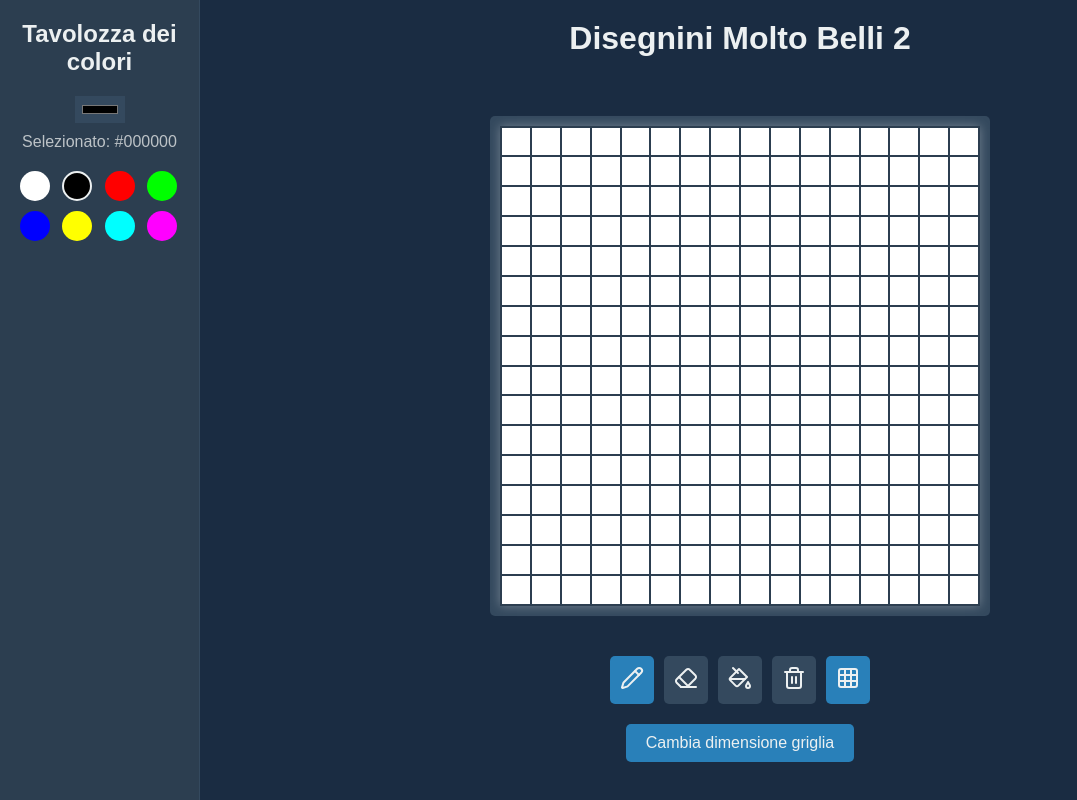
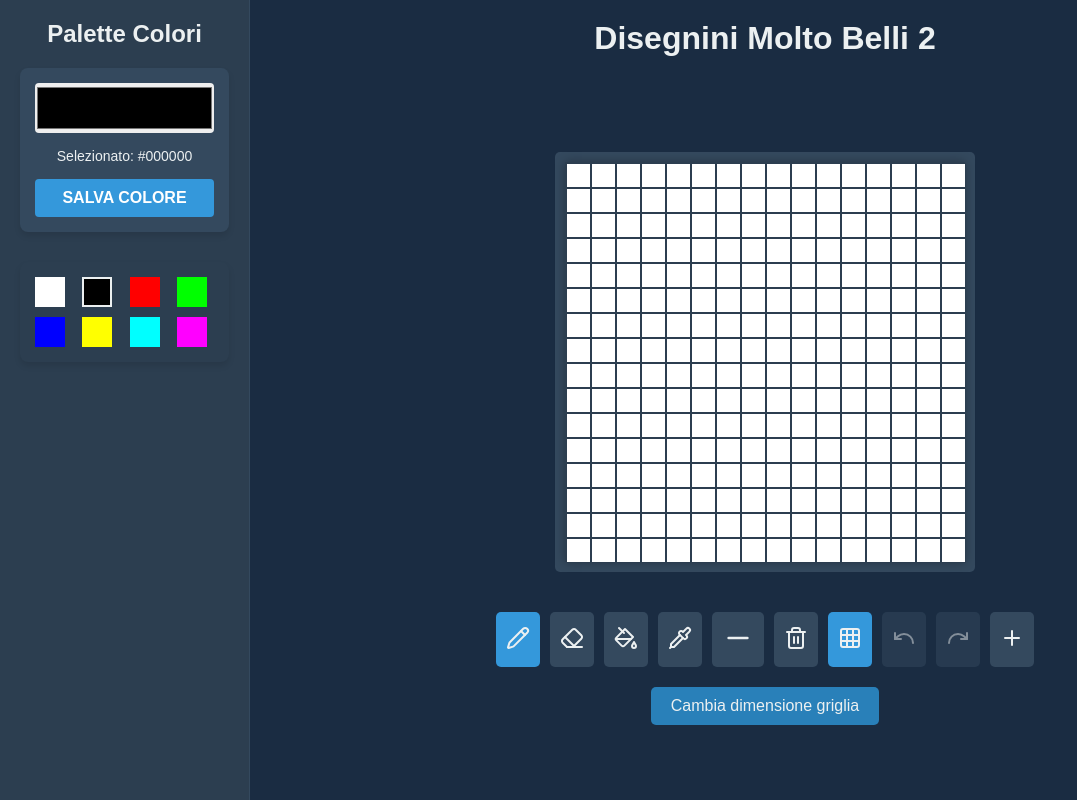
Before and after one commit to montialee/DBM, a React (Vite) app: page / in a window 1280 px wide. Both pictures are taken after a click on the button "16x16 - Senza il quadratino del centro". Shown: the whole page, without its empty margins (0-1077 px from the left). Built offline with nearby package versions, Linux system fonts and the light colour scheme.

Commit message:
update 1.1.0

```diff
--- a/src/App.css
+++ b/src/App.css
@@ -30,7 +30,7 @@ body, html {
 }
 
 .sidebar {
-  width: 200px;
+  width: 250px;
   padding: 20px;
   background-color: #2c3e50;
   border-right: 1px solid #34495e;
@@ -64,19 +64,59 @@ h1, h2 {
   display: flex;
   flex-direction: column;
   align-items: center;
-  margin-bottom: 20px;
+  margin-bottom: 30px;
+  padding: 15px;
+  background-color: #34495e;
+  border-radius: 8px;
+  box-shadow: 0 4px 6px rgba(0, 0, 0, 0.1);
 }
 
-.color-picker input {
-  margin-bottom: 10px;
-  background-color: #34495e;
+.color-picker input[type="color"] {
+  width: 100%;
+  height: 50px;
   border: none;
-  padding: 5px;
+  border-radius: 4px;
+  cursor: pointer;
+  margin-bottom: 15px;
 }
 
 .color-picker span {
-  text-align: center;
-  color: #bdc3c7;
+  font-size: 14px;
+  margin-bottom: 15px;
+  color: #ecf0f1;
+}
+
+.save-color-btn {
+  width: 100%;
+  padding: 10px;
+  font-size: 16px;
+  font-weight: bold;
+  text-transform: uppercase;
+  background-color: #3498db;
+  color: #ffffff;
+  border: none;
+  border-radius: 4px;
+  cursor: pointer;
+  transition: background-color 0.3s, transform 0.1s;
+}
+
+.save-color-btn:hover {
+  background-color: #2980b9;
+}
+
+.save-color-btn:active {
+  transform: scale(0.98);
+}
+
+.saved-colors-box {
+  display: flex;
+  flex-direction: column;
+  align-items: center;
+  margin-bottom: 30px;
+  padding: 15px;
+  background-color: #2c3e50;
+  border-radius: 8px;
+  box-shadow: 0 4px 6px rgba(0, 0, 0, 0.1);
 }
 
 .palette {
@@ -84,14 +124,20 @@ h1, h2 {
   grid-template-columns: repeat(4, 1fr);
   gap: 10px;
   justify-content: center;
+  width: 100%;
 }
 
 .color-swatch {
   width: 30px;
   height: 30px;
-  border-radius: 50%;
   cursor: pointer;
   border: 2px solid transparent;
+  border-radius: 0;
+  transition: transform 0.1s;
+}
+
+.color-swatch:hover {
+  transform: scale(1.1);
 }
 
 .color-swatch.active {
@@ -99,9 +145,8 @@ h1, h2 {
 }
 
 .grid-container {
-  display: flex;
-  justify-content: center;
-  align-items: center;
+  position: relative;
+  display: inline-block;
   margin: 20px 0;
   background-color: #34495e;
   padding: 10px;
@@ -111,12 +156,13 @@ h1, h2 {
 .grid {
   display: grid;
   border: 1px solid #2c3e50;
-  box-shadow: 0 0 10px rgb(255, 255, 255, 0.3);
+  box-shadow: 0 0 10px rgba(0, 0, 0, 0.3);
 }
 
 .cell {
+  width: 25px;
+  height: 25px;
   cursor: pointer;
-  aspect-ratio: 1;
 }
 
 .grid.with-gridlines .cell {
@@ -128,6 +174,7 @@ h1, h2 {
   gap: 10px;
   margin-top: 20px;
   justify-content: center;
+  flex-wrap: wrap;
 }
 
 .tool-btn {
@@ -138,6 +185,7 @@ h1, h2 {
   cursor: pointer;
   transition: background-color 0.3s;
   color: #ecf0f1;
+  position: relative;
 }
 
 .tool-btn:hover {
@@ -145,28 +193,54 @@ h1, h2 {
 }
 
 .tool-btn.active {
-  background-color: #2980b9;
+  background-color: #3498db;
+}
+
+.tool-btn:disabled {
+  opacity: 0.5;
+  cursor: not-allowed;
+}
+
+.tool-btn:disabled:hover {
+  background-color: #34495e;
+}
+
+.tool-btn::after {
+  content: attr(title);
+  position: absolute;
+  bottom: 100%;
+  left: 50%;
+  transform: translateX(-50%);
+  background-color: #34495e;
+  color: #ecf0f1;
+  padding: 5px;
+  border-radius: 3px;
+  font-size: 12px;
+  white-space: nowrap;
+  opacity: 0;
+  visibility: hidden;
+  transition: opacity 0.3s, visibility 0.3s;
+}
+
+.tool-btn:hover::after {
+  opacity: 1;
+  visibility: visible;
 }
 
 .change-size-btn {
   margin-top: 20px;
   background-color: #2980b9;
   color: #ecf0f1;
+  border: none;
+  padding: 10px 20px;
+  font-size: 16px;
+  border-radius: 5px;
+  cursor: pointer;
+  transition: background-color 0.3s;
 }
 
-button {
-  padding: 10px 20px;
-  font-size: 16px;
-  background-color: #34495e;
-  border: none;
-  border-radius: 5px;
-  cursor: pointer;
-  text-align: center;
-  color: #ecf0f1;
-}
-
-button:hover {
-  background-color: #2c3e50;
+.change-size-btn:hover {
+  background-color: #3498db;
 }
 
 .overlay {
@@ -191,38 +265,84 @@ button:hover {
 
 .size-selector {
   display: flex;
-  justify-content: center;
-  align-items: center;
+  flex-direction: column;
   gap: 1rem;
 }
 
-.size-selector input {
-  width: 60px;
-  font-size: 1.2rem;
-  padding: 5px;
-  text-align: center;
-  background-color: #34495e;
+.size-selector button {
+  font-size: 1rem;
+  padding: 10px;
+  background-color: #3498db;
   color: #ecf0f1;
   border: none;
+  border-radius: 5px;
+  cursor: pointer;
+  transition: background-color 0.3s;
+}
+
+.size-selector button:hover {
+  background-color: #2980b9;
+}
+
+.symmetry-line {
+  position: absolute;
+  pointer-events: none;
+  background-color: transparent;
+}
+
+.symmetry-line.horizontal {
+  width: 100%;
+  height: 1px;
+  top: 50%;
+  left: 0;
+}
+
+.symmetry-line.horizontal::after {
+  content: '';
+  position: absolute;
+  top: 0;
+  left: 0;
+  right: 0;
+  bottom: 0;
+  border-top: 1px dashed rgba(224, 224, 224, 1);
+  box-shadow: 0 0 2px rgba(0, 0, 0, 0.8);
+}
+
+.symmetry-line.vertical {
+  width: 1px;
+  height: 100%;
+  left: 50%;
+  top: 0;
+}
+
+.symmetry-line.vertical::after {
+  content: '';
+  position: absolute;
+  top: 0;
+  left: 0;
+  right: 0;
+  bottom: 0;
+  border-left: 1px dashed rgba(224, 224, 224, 1);
+  box-shadow: 0 0 2px rgba(0, 0, 0, 0.8);
 }
 
 @media (max-width: 768px) {
   .app-container {
     flex-direction: column;
   }
-
   .sidebar {
     width: 100%;
     border-right: none;
     border-bottom: 1px solid #34495e;
   }
-
   .main-area {
     padding: 10px;
   }
-
   .grid {
     max-width: 90vw;
     max-height: 90vw;
   }
+  .tools {
+    flex-wrap: wrap;
+  }
 }
--- a/src/App.jsx
+++ b/src/App.jsx
@@ -1,5 +1,5 @@
-import React, { useState, useEffect } from 'react';
-import { Pencil, Eraser, PaintBucket, Trash2, Grid } from 'lucide-react';
+import React, { useState, useEffect, useCallback } from 'react';
+import { Pencil, Eraser, PaintBucket, Trash2, Grid, Undo, Redo, Pipette, Plus, Minus } from 'lucide-react';
 import './App.css';
 
 const GridSizeOverlay = ({ onSizeSelect }) => {
@@ -28,23 +28,68 @@ const App = () => {
   const [currentTool, setCurrentTool] = useState('pencil');
   const [palette, setPalette] = useState(['#FFFFFF', '#000000', '#FF0000', '#00FF00', '#0000FF', '#FFFF00', '#00FFFF', '#FF00FF']);
   const [showGridlines, setShowGridlines] = useState(true);
+  const [history, setHistory] = useState([]);
+  const [historyIndex, setHistoryIndex] = useState(-1);
+  const [symmetryMode, setSymmetryMode] = useState('none');
+  const [lineStart, setLineStart] = useState(null);
 
   useEffect(() => {
-    setGrid(Array(gridSize).fill().map(() => Array(gridSize).fill('#FFFFFF')));
+    const initialGrid = Array(gridSize).fill().map(() => Array(gridSize).fill('#FFFFFF'));
+    setGrid(initialGrid);
+    setHistory([initialGrid]);
+    setHistoryIndex(0);
   }, [gridSize]);
+
+  const updateGridWithHistory = useCallback((newGrid) => {
+    setGrid(newGrid);
+    const newHistory = history.slice(0, historyIndex + 1);
+    newHistory.push(newGrid);
+    setHistory(newHistory);
+    setHistoryIndex(newHistory.length - 1);
+  }, [history, historyIndex]);
 
   const handleSizeSelect = (size) => {
     setGridSize(size);
     setShowOverlay(false);
   };
 
+  const applySymmetry = (newGrid, rowIndex, colIndex, color) => {
+    newGrid[rowIndex][colIndex] = color;
+
+    if (symmetryMode === 'horizontal' || symmetryMode === 'quad') {
+      newGrid[gridSize - 1 - rowIndex][colIndex] = color;
+    }
+    if (symmetryMode === 'vertical' || symmetryMode === 'quad') {
+      newGrid[rowIndex][gridSize - 1 - colIndex] = color;
+    }
+    if (symmetryMode === 'quad') {
+      newGrid[gridSize - 1 - rowIndex][gridSize - 1 - colIndex] = color;
+    }
+  };
+
   const handleCellClick = (rowIndex, colIndex) => {
-    const newGrid = [...grid];
+    if (currentTool === 'line') {
+      if (!lineStart) {
+        setLineStart({ row: rowIndex, col: colIndex });
+      } else {
+        const newGrid = grid.map(row => [...row]);
+        drawLine(newGrid, lineStart.row, lineStart.col, rowIndex, colIndex);
+        setLineStart(null);
+        updateGridWithHistory(newGrid);
+      }
+    } else {
+      const newGrid = grid.map(row => [...row]);
+
+      if (currentTool === 'eyedropper') {
+        setCurrentColor(grid[rowIndex][colIndex]);
+        setCurrentTool('pencil');
+        return;
+      }
 
       if (currentTool === 'pencil') {
-      newGrid[rowIndex][colIndex] = currentColor;
+        applySymmetry(newGrid, rowIndex, colIndex, currentColor);
       } else if (currentTool === 'eraser') {
-      newGrid[rowIndex][colIndex] = '#FFFFFF';
+        applySymmetry(newGrid, rowIndex, colIndex, '#FFFFFF');
       } else if (currentTool === 'fill') {
         const targetColor = grid[rowIndex][colIndex];
         if (targetColor !== currentColor) {
@@ -52,7 +97,31 @@ const App = () => {
         }
       }
 
-    setGrid(newGrid);
+      updateGridWithHistory(newGrid);
+    }
+  };
+
+  const drawLine = (grid, x0, y0, x1, y1) => {
+    const dx = Math.abs(x1 - x0);
+    const dy = Math.abs(y1 - y0);
+    const sx = x0 < x1 ? 1 : -1;
+    const sy = y0 < y1 ? 1 : -1;
+    let err = dx - dy;
+
+    while (true) {
+      applySymmetry(grid, x0, y0, currentColor);
+
+      if (x0 === x1 && y0 === y1) break;
+      const e2 = 2 * err;
+      if (e2 > -dy) {
+        err -= dy;
+        x0 += sx;
+      }
+      if (e2 < dx) {
+        err += dx;
+        y0 += sy;
+      }
+    }
   };
 
   const floodFill = (grid, row, col, targetColor, replacementColor) => {
@@ -68,7 +137,8 @@ const App = () => {
   };
 
   const handleClearCanvas = () => {
-    setGrid(Array(gridSize).fill().map(() => Array(gridSize).fill('#FFFFFF')));
+    const newGrid = Array(gridSize).fill().map(() => Array(gridSize).fill('#FFFFFF'));
+    updateGridWithHistory(newGrid);
   };
 
   const handleChangeSize = () => {
@@ -77,13 +147,54 @@ const App = () => {
 
   const handleColorChange = (color) => {
     setCurrentColor(color);
-    if (!palette.includes(color)) {
-      setPalette([...palette, color]);
+  };
+
+  const handleSaveColor = () => {
+    if (!palette.includes(currentColor)) {
+      setPalette([...palette, currentColor]);
     }
   };
 
   const toggleGridlines = () => {
     setShowGridlines(!showGridlines);
+  };
+
+  const handleUndo = () => {
+    if (historyIndex > 0) {
+      setHistoryIndex(historyIndex - 1);
+      setGrid(history[historyIndex - 1]);
+    }
+  };
+
+  const handleRedo = () => {
+    if (historyIndex < history.length - 1) {
+      setHistoryIndex(historyIndex + 1);
+      setGrid(history[historyIndex + 1]);
+    }
+  };
+
+  const toggleSymmetryMode = () => {
+    const modes = ['none', 'horizontal', 'vertical', 'quad'];
+    const currentIndex = modes.indexOf(symmetryMode);
+    setSymmetryMode(modes[(currentIndex + 1) % modes.length]);
+  };
+
+  const renderSymmetryLines = () => {
+    switch (symmetryMode) {
+      case 'horizontal':
+        return <div className="symmetry-line horizontal" />;
+      case 'vertical':
+        return <div className="symmetry-line vertical" />;
+      case 'quad':
+        return (
+          <>
+            <div className="symmetry-line horizontal" />
+            <div className="symmetry-line vertical" />
+          </>
+        );
+      default:
+        return null;
+    }
   };
 
   return (
@@ -93,7 +204,7 @@ const App = () => {
       ) : (
         <div className="app-container">
           <div className="sidebar">
-            <h2>Tavolozza dei colori</h2>
+            <h2>Palette Colori</h2>
             <div className="color-picker">
               <input
                 type="color"
@@ -101,7 +212,9 @@ const App = () => {
                 onChange={(e) => handleColorChange(e.target.value)}
               />
               <span>Selezionato: {currentColor}</span>
+              <button onClick={handleSaveColor} className="save-color-btn">Salva Colore</button>
             </div>
+            <div className="saved-colors-box">
               <div className="palette">
                 {palette.map((color, index) => (
                   <div
@@ -113,15 +226,19 @@ const App = () => {
                 ))}
               </div>
             </div>
+          </div>
           <div className="main-area">
             <h1>Disegnini Molto Belli 2</h1>
             <div className="drawing-area">
               <div className="grid-container">
-                <div className={`grid ${showGridlines ? 'with-gridlines' : ''}`} style={{
+                <div
+                  className={`grid ${showGridlines ? 'with-gridlines' : ''}`}
+                  style={{
                     gridTemplateColumns: `repeat(${gridSize}, 1fr)`,
-                  width: `${gridSize * 30}px`,
-                  height: `${gridSize * 30}px`
-                }}>
+                    width: `${gridSize * 25}px`,
+                    height: `${gridSize * 25}px`
+                  }}
+                >
                   {grid.map((row, rowIndex) =>
                     row.map((cell, colIndex) => (
                       <div
@@ -132,6 +249,7 @@ const App = () => {
                       />
                     ))
                   )}
+                  {renderSymmetryLines()}
                 </div>
               </div>
               <div className="tools">
@@ -157,6 +275,20 @@ const App = () => {
                   <PaintBucket size={24} />
                 </button>
                 <button
+                  className={`tool-btn ${currentTool === 'eyedropper' ? 'active' : ''}`}
+                  onClick={() => setCurrentTool('eyedropper')}
+                  title="Contagocce"
+                >
+                  <Pipette size={24} />
+                </button>
+                <button
+                  className={`tool-btn ${currentTool === 'line' ? 'active' : ''}`}
+                  onClick={() => setCurrentTool('line')}
+                  title="Linea"
+                >
+                  <Minus size={32} />
+                </button>
+                <button
                   className="tool-btn"
                   onClick={handleClearCanvas}
                   title="Cancella tutto"
@@ -170,6 +302,29 @@ const App = () => {
                 >
                   <Grid size={24} />
                 </button>
+                <button
+                  className="tool-btn"
+                  onClick={handleUndo}
+                  disabled={historyIndex === 0}
+                  title="Annulla"
+                >
+                  <Undo size={24} />
+                </button>
+                <button
+                  className="tool-btn"
+                  onClick={handleRedo}
+                  disabled={historyIndex === history.length - 1}
+                  title="Ripeti"
+                >
+                  <Redo size={24} />
+                </button>
+                <button
+                  className={`tool-btn ${symmetryMode !== 'none' ? 'active' : ''}`}
+                  onClick={toggleSymmetryMode}
+                  title="Simmetria"
+                >
+                  <Plus size={24} />
+                </button>
               </div>
               <button onClick={handleChangeSize} className="change-size-btn">Cambia dimensione griglia</button>
             </div>
```
Lines whose indentation alone changed are shown as unchanged.
